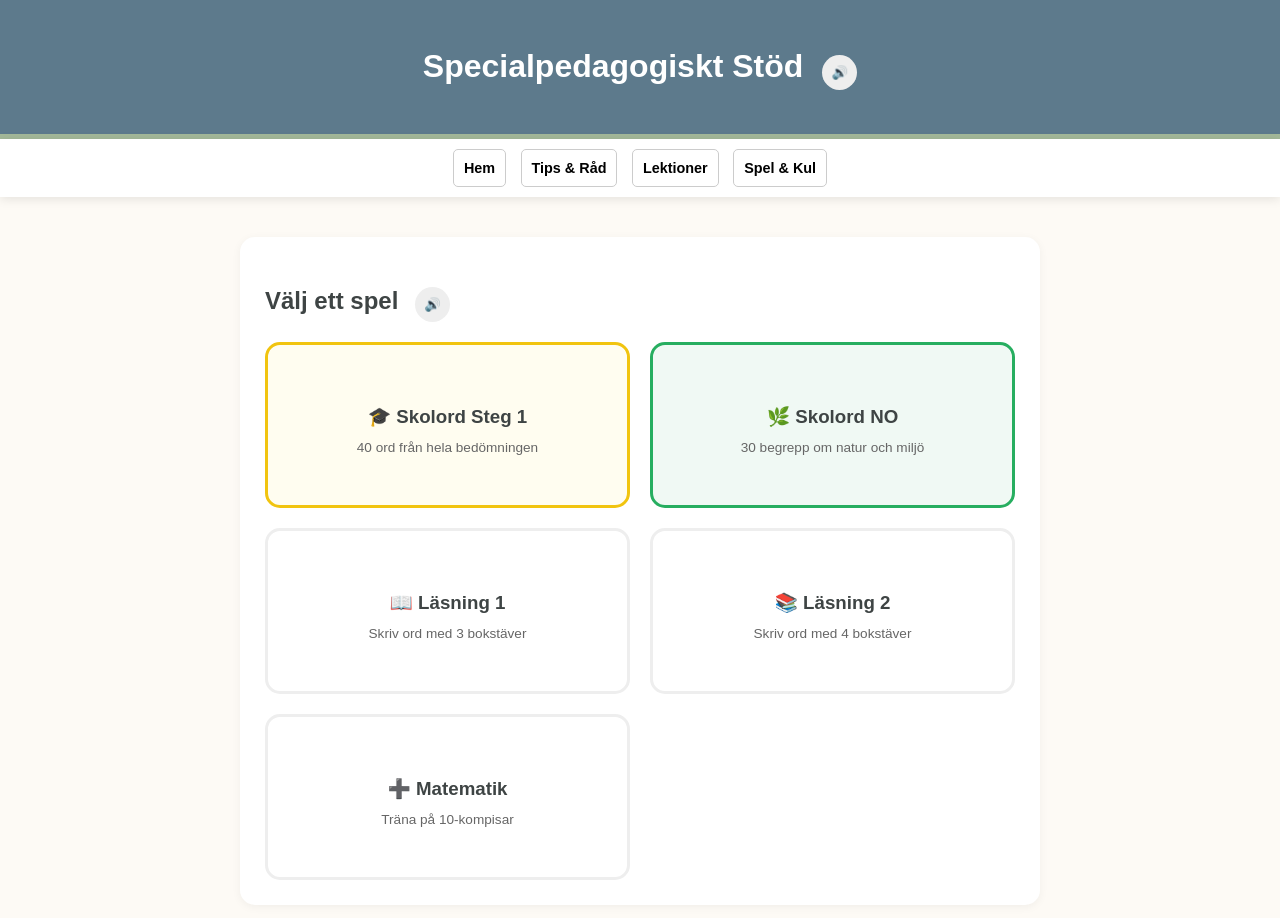
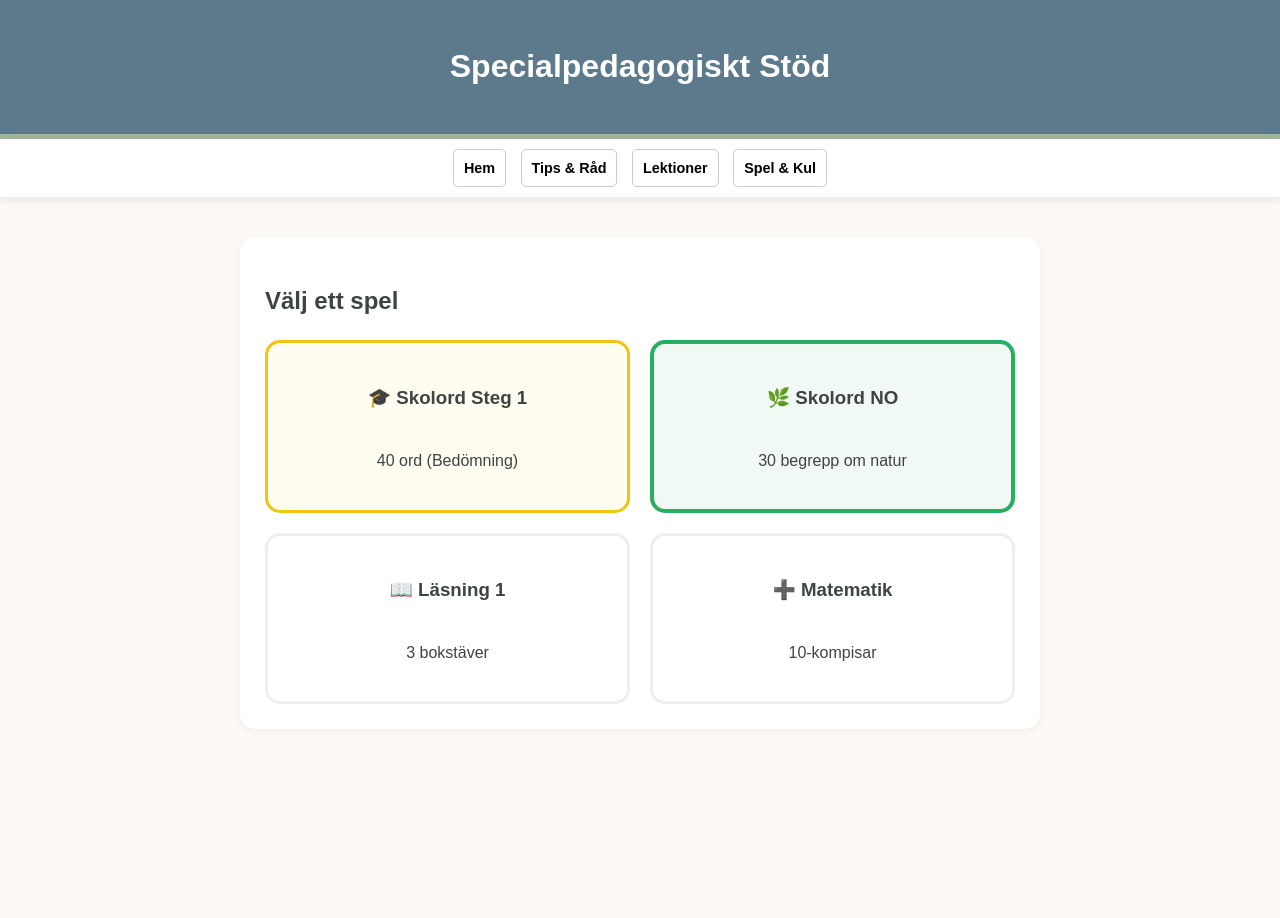
Before and after one commit to davidssnigelpost/SpecialpedagogenDavid, a plain HTML site: page index.html in a window 1280 px wide. Both pictures are taken after a click on the button "Spel & Kul". After the commit the page ends 800 px from the top, so only its background shows below. Drawn offline with Linux system fonts and the light colour scheme.

Commit message:
Update index.html

```diff
--- a/index.html
+++ b/index.html
@@ -20,32 +20,23 @@
 
         .container { max-width: 800px; margin: 20px auto; padding: 20px; }
         .page-section { display: none; background: white; padding: 25px; border-radius: 15px; box-shadow: 0 2px 10px rgba(0,0,0,0.05); }
-        .active { display: block; }
+        .active { display: block !important; } /* Tvingar fram visning */
 
         .speak-btn { cursor: pointer; background: #eee; border: none; border-radius: 50%; width: 35px; height: 35px; margin-left: 10px; }
 
         .category-grid { display: grid; grid-template-columns: 1fr 1fr; gap: 20px; margin-top: 20px; }
 
-        /* Kort-design */
         .cat-card { background: #fff; padding: 20px; text-align: center; border-radius: 15px; cursor: pointer; border: 3px solid #eee; transition: 0.3s; display: flex; flex-direction: column; justify-content: center; min-height: 120px; }
         .cat-card:hover { transform: translateY(-3px); box-shadow: 0 5px 15px rgba(0,0,0,0.1); }
-        .cat-card h3 { margin: 10px 0 5px 0; }
-        .cat-card p { margin: 0; font-size: 0.85rem; color: #666; }
 
-        /* Särskilda färger för olika spelområden */
         .gold-card { border-color: #f1c40f; background: #fffdf0; }
-        .gold-card:hover { border-color: #d4ac0d; }
-
-        .no-card { border-color: var(--no-color); background: #f0f9f4; }
-        .no-card:hover { border-color: #1e8449; }
-
-        .fact-box { background: #f0f4f0; border-left: 5px solid var(--secondary); padding: 15px; margin: 15px 0; border-radius: 0 10px 10px 0; }
+        .no-card { border-color: #27ae60 !important; background: #f0f9f4 !important; border-width: 4px; }
     </style>
 </head>
 <body>
 
 <header>
-    <h1 id="t1">Specialpedagogiskt Stöd <button class="speak-btn" onclick="speakById('t1')">🔊</button></h1>
+    <h1>Specialpedagogiskt Stöd</h1>
 </header>
 
 <nav>
@@ -57,53 +48,37 @@
 
 <div class="container">
     <div id="hem" class="page-section active">
-        <h2 id="h1">Välkommen <button class="speak-btn" onclick="speakById('h1')">🔊</button></h2>
-        <p id="p1">Här finns övningar och stöd för att träna på skolans viktiga ord och begrepp. <button class="speak-btn" onclick="speakById('p1')">🔊</button></p>
+        <h2>Välkommen</h2>
+        <p>Här finns övningar och stöd för att träna på skolans viktiga ord.</p>
     </div>
 
     <div id="tips" class="page-section">
-        <h2 id="h3">Pedagogiskt Stöd <button class="speak-btn" onclick="speakById('h3')">🔊</button></h2>
-        <div class="fact-box">
-            <h3>De sju frågorna</h3>
-            <ul id="qlist">
-                <li>Vad ska jag göra?</li>
-                <li>Var ska jag vara?</li>
-                <li>Med vem ska jag vara?</li>
-                <li>Hur länge ska det hålla på?</li>
-                <li>Vad ska hända sen?</li>
-                <li>Vad behöver jag ha med mig?</li>
-                <li>Varför ska jag göra det?</li>
-            </ul>
-        </div>
+        <h2>Pedagogiskt Stöd</h2>
+        <p>Använd de sju frågorna för att skapa struktur i vardagen.</p>
     </div>
 
     <div id="spel" class="page-section">
-        <h2 id="s-title">Välj ett spel <button class="speak-btn" onclick="speakById('s-title')">🔊</button></h2>
+        <h2>Välj ett spel</h2>
         <div class="category-grid">
 
             <div class="cat-card gold-card" onclick="window.location.href='skolord.html'">
                 <h3>🎓 Skolord Steg 1</h3>
-                <p>40 ord från hela bedömningen</p>
+                <p>40 ord (Bedömning)</p>
             </div>
 
             <div class="cat-card no-card" onclick="window.location.href='skolordno.html'">
                 <h3>🌿 Skolord NO</h3>
-                <p>30 begrepp om natur och miljö</p>
+                <p>30 begrepp om natur</p>
             </div>
 
             <div class="cat-card" onclick="window.location.href='lasning.html'">
                 <h3>📖 Läsning 1</h3>
-                <p>Skriv ord med 3 bokstäver</p>
-            </div>
-
-            <div class="cat-card" onclick="window.location.href='lasning2.html'">
-                <h3>📚 Läsning 2</h3>
-                <p>Skriv ord med 4 bokstäver</p>
+                <p>3 bokstäver</p>
             </div>
 
             <div class="cat-card" onclick="window.location.href='matte.html'">
                 <h3>➕ Matematik</h3>
-                <p>Träna på 10-kompisar</p>
+                <p>10-kompisar</p>
             </div>
 
         </div>
@@ -112,20 +87,18 @@
 
 <script>
     function showPage(id) {
+        // Gömmer alla sektioner
         const sections = document.querySelectorAll('.page-section');
-        sections.forEach(s => s.classList.remove('active'));
+        for(let i=0; i<sections.length; i++) {
+            sections[i].style.display = 'none';
+            sections[i].classList.remove('active');
+        }
+        // Visar den valda
         const target = document.getElementById(id);
         if(target) {
+            target.style.display = 'block';
             target.classList.add('active');
         }
-    }
-
-    function speakById(id) {
-        window.speechSynthesis.cancel();
-        const text = document.getElementById(id).innerText.replace('🔊', '');
-        const u = new SpeechSynthesisUtterance(text);
-        u.lang = 'sv-SE';
-        window.speechSynthesis.speak(u);
     }
 </script>
 </body>
```
